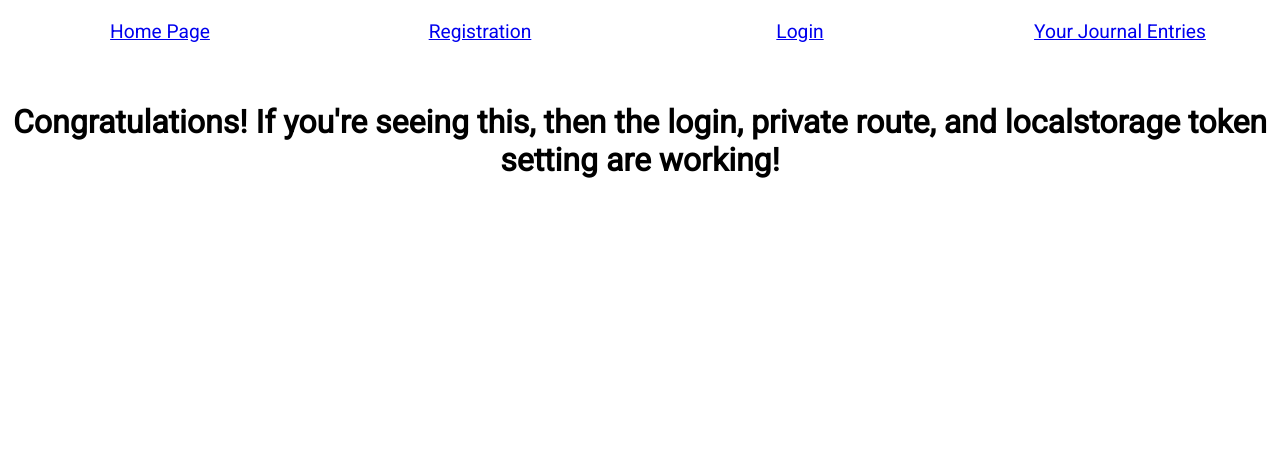
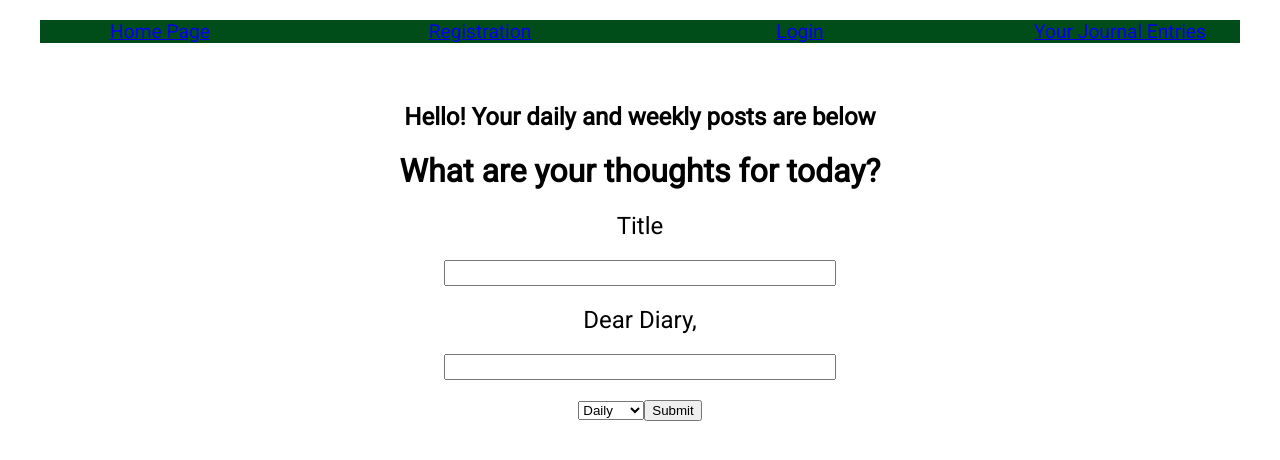
Before and after one commit to build-week-design-your-life/Front-end-design-life, a React (Create React App) app in the folder design-life/: page /design in a window 1280 px wide. Shown: the top 460 px of the page. Built offline with nearby package versions, Linux system fonts and the light colour scheme; no server answers; sample sign-in values are in the browser's storage.

Commit message:
POST form complete, waiting on green light from backend to start testing

```diff
--- a/design-life/src/App.css
+++ b/design-life/src/App.css
@@ -40,16 +40,25 @@ body {
   display: flex;
   flex-flow: row nowrap;
   margin: 20px auto 60px auto;
+
   justify-content: space-between;
   max-width: 1200px;
-  background-color: white;
-  color: black;
+  background-color: #004d1a;
+  color: white;
   font-size: 1.2rem;
+  text-decoration: none;
+
 }
+a:visited {
+  text-decoration: none;
+}
+
 
 .navLink {
   width: 20%;
+
 }
+
 
 input {
   display: flex;
@@ -57,8 +66,22 @@ input {
   height: 20px;
   width: 30%;
   margin: 20px auto;
+  align-items: flex-start;
+  justify-content: flex-start;
 }
 
 label {
   font-size: 1.5rem;
 }
+
+.hideMe {
+  display: none;
+}
+
+.journalContent {
+  height: 20px;
+  display: flex;
+  flex-flow: row wrap;
+  align-items: flex-end;
+  justify-content: flex-end;
+}
--- a/design-life/src/components/design/design.js
+++ b/design-life/src/components/design/design.js
@@ -1,34 +1,39 @@
 import React, { useState, useEffect } from "react";
 import axiosWithAuth from "../security/AxiosWithAuth";
+import NewPostFormikForm from "./newPostForm"
 
 function Design() {
+
   const [userID, setUserID] = useState();
 
   useEffect(() => {
     setUserID(localStorage.getItem("userID"));
-    console.log("setting user ID from local storage");
-    console.log(userID);
+    // console.log("setting user ID from local storage");
+    // console.log(userID);
   }, [userID]);
 
   useEffect(() => {
     axiosWithAuth()
       .get(`https://hr-bw3.herokuapp.com/api/journals/weekly/${userID}`)
       .then(res => {
-        console.log("GET successful");
-        console.log(res);
+        // console.log("GET successful");
+        // console.log(res);
       })
       .catch(rej => {
-        console.log("GET rejected");
-        console.log(rej);
+        // console.log("GET rejected");
+        // console.log(rej);
       });
-  }, []);
+  }, [userID]);
 
   return (
-    <h1>
-      {/* {console.log(userData)} */}
-      Congratulations! If you're seeing this, then the login, private route, and
-      localstorage token setting are working!
-    </h1>
+    <>
+    <h2>
+      Hello!  Your daily and weekly posts are below
+    </h2>
+    {console.log("whats being passed to formik forms from design file")}
+    {console.log(userID)}
+    <NewPostFormikForm userID = {userID} />
+    </>
   );
 }
 
--- /dev/null
+++ b/design-life/src/components/design/newPostForm.js
@@ -0,0 +1,72 @@
+import React, { useState } from "react";
+import { withFormik, Field, Form } from "formik";
+import * as Yup from "yup";
+import axiosWithAuth from "../security/AxiosWithAuth";
+
+function NewPost({ values, errors, touched, isSubmitting }) {
+  return (
+    <Form>
+      <h1>What are your thoughts for today?</h1>
+      <label>Title</label>
+
+      <Field name="journal_title" type="text" className="journalTitle" />
+      <label>Dear Diary, </label>
+      <Field name="journal_content" type="text" className = "journalContent" />
+      <Field component="select" name="journal_type">
+        <option value="daily">Daily</option>
+        <option value="weekly">Weekly</option>
+      </Field>
+      <button type="submit">Submit</button>
+    </Form>
+  );
+}
+
+const NewPostFormikForm = withFormik({
+  mapPropsToValues({ journal_content, journal_title, journal_type, userID }) {
+    console.log("What Formik sees as userID");
+    console.log(typeof userID);
+    console.log("journal title");
+    console.log(journal_title);
+    console.log("userID after conversion")
+    console.log(typeof userID)
+    return {
+      //user_id: userID || "",
+      user_id: 1,
+      journal_content: journal_content || "",
+      journal_title: journal_title || "",
+      journal_type: journal_type || "daily",
+      journal_date: Date.now()
+    };
+  },
+
+  // validationSchema: Yup.object().shape({
+  //   username: Yup.string()
+  //     .required("A Login name is required")
+  //     .min(6, "A username must be at least 6 characters long"),
+  //   password: Yup.string()
+  //     .min(8, "A password must be at leat 8 characters long")
+  //     .required("A password is required to continue")
+  // }),
+
+  handleSubmit(values, { resetForm }) {
+    console.log("values being handed to axios");
+    console.log(values);
+    axiosWithAuth()
+      .post("https://hr-bw3.herokuapp.com/api/journals", values)
+      .then(res => {
+        console.log("user POST res");
+        console.log(res);
+        //props.history.push("/design");
+        resetForm();
+      })
+      .catch(reject => {
+        // TAKE THIS OUT AFTER ITS WORKING - SECURITY RISK
+        console.log("values being rejected by axios");
+        console.log(values);
+        console.log("axios post rejection");
+        console.log(reject);
+      });
+  }
+})(NewPost);
+
+export default NewPostFormikForm;
```
Also changed, not shown: design-life/src/components/login/login.js (deleted, +0 -37 lines).
